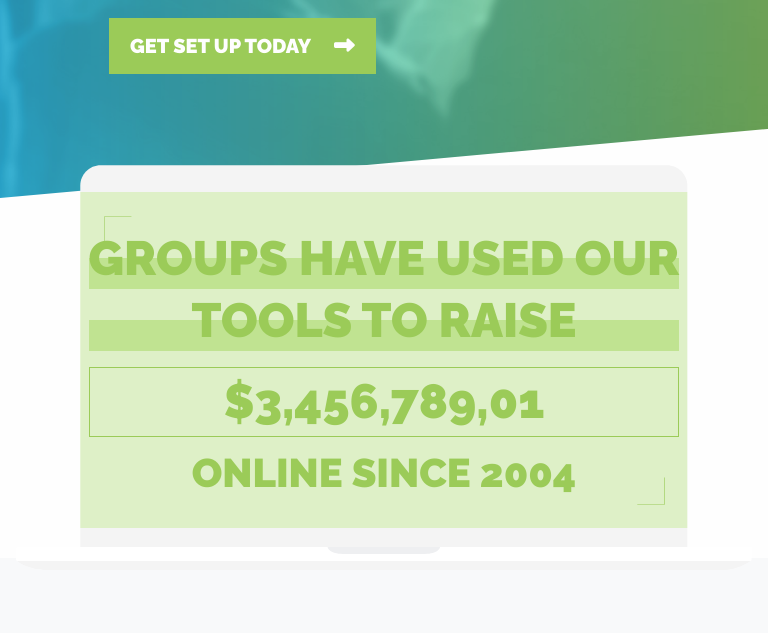
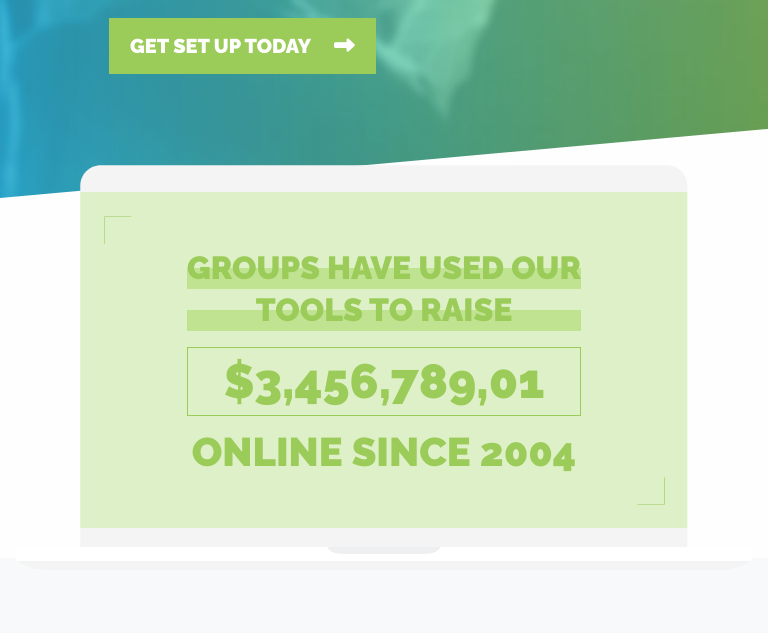
Before and after one commit to CeeNoriega/abc, a PHP site: page / in a window 768 px wide. Shown: the part 522-1155 px from the top of the page. Run offline with PHP 8.4, Linux system fonts and the light colour scheme; some libraries are stand-ins or nearby versions.

Commit message:
laptop adjustment

```diff
--- a/css/app.css
+++ b/css/app.css
@@ -49,6 +49,7 @@ body {
 .row {
   max-width: 100%;
 }
+
 
 /*Top Section Medium Screen*/
 
@@ -607,6 +608,13 @@ a.button.hvr-icon-forward {
   padding-right: 2rem;
 }
 
+@media screen and (min-width: 641px) and (max-width: 857px) {
+  .laptop-title-hero h1.groups-1, .laptop-title-hero h1.groups-2 {
+    font-size: 2rem;
+  }
+}
+
+
 /*Small Screens*/
 
 @media screen and (max-width: 39.9375em) {
```
